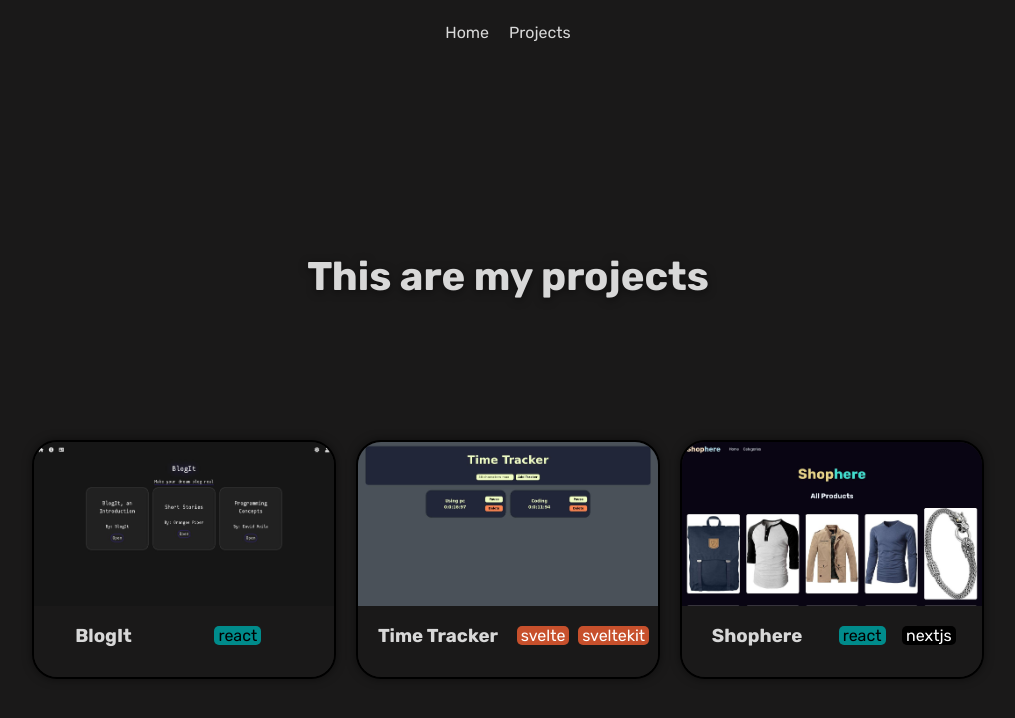
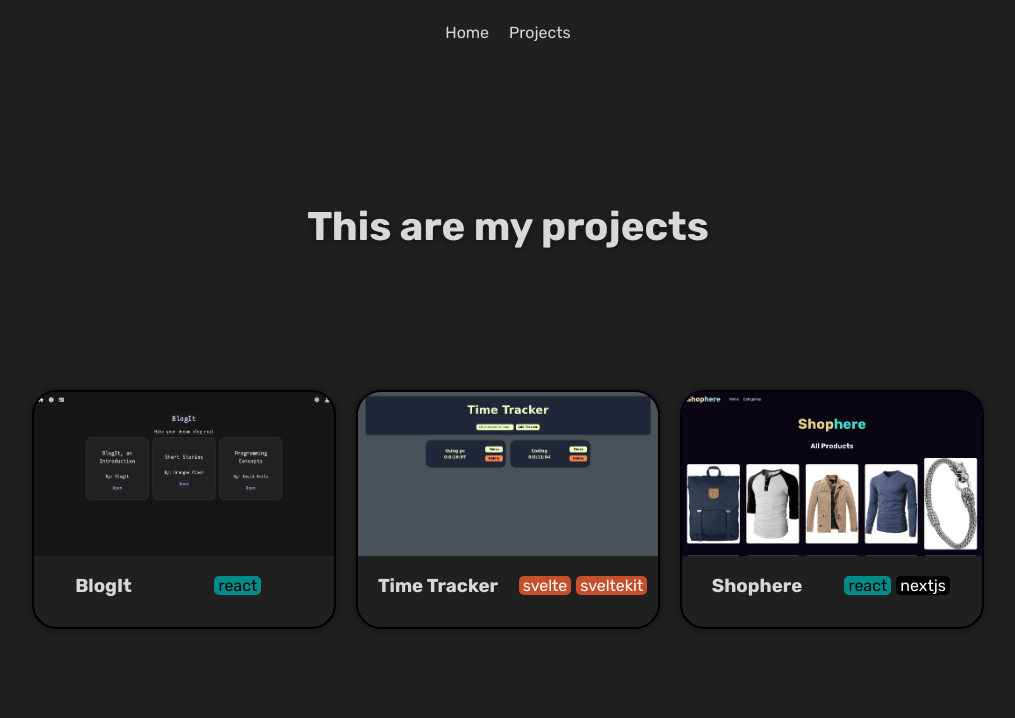
Before and after one commit to David-Avila/Portfolio, a Next.js app: page /projects in a window 1280 px wide. Shown: the top 718 px of the page, without its empty margins (132-1147 px from the left). Built offline with nearby package versions, Linux system fonts and the light colour scheme.

Commit message:
Fix projects page title on movile

```diff
--- a/app/globals.css
+++ b/app/globals.css
@@ -1,5 +1,5 @@
 :root{
-    --bgColor: rgb(26, 25, 25);
+    --bgColor: rgb(32, 32, 32);
     --fontColor: rgb(216, 216, 216);
 }
 
@@ -44,7 +44,6 @@ body{
 .projects{
     width: 100%;
     height: calc(100vh - 96px);
-    padding-top: 20px;
 
     display: flex;
     align-items: center;
@@ -52,7 +51,6 @@ body{
     flex-flow: row wrap;
 
     position: relative;
-    overflow-y: scroll;
 }
 
 .introDiv{
@@ -127,9 +125,14 @@ body{
 
 /**************************************** PROJECTS ***************************************/
 .projects{
-    padding-top: 50px;
     text-align: center;
     flex-flow: column nowrap;
+}
+
+@media only screen and (max-width: 680px) {
+    .projects {
+      padding-top: 150px;
+    }
 }
 
 .projects > h2{
@@ -195,8 +198,9 @@ body{
     width: 50%;
     display: flex;
     align-items: center;
-    justify-content: space-evenly;
+    justify-content: center;
     flex-flow: row wrap;
+    gap: 5px;
 }
 
 .flexRow{
```
